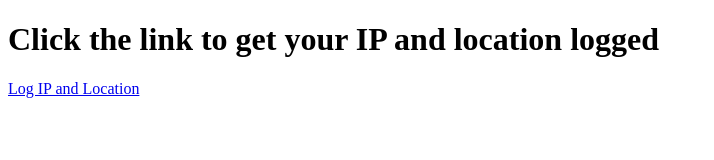
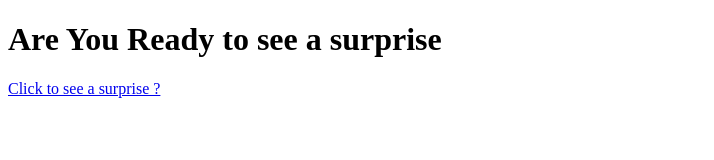
Before and after one commit to Ranshiv/Location-Finder, a website: page index.html in a window 1280 px wide. Shown: the whole page, without its empty margins (0-714 px from the left). Drawn offline with Linux system fonts and the light colour scheme.

Commit message:
Third Commit

```diff
--- a/index.html
+++ b/index.html
@@ -3,10 +3,10 @@
 <head>
   <meta charset="UTF-8">
   <meta name="viewport" content="width=device-width, initial-scale=1.0">
-  <title>IP Tracker</title>
+  <title>Havana Tour</title>
 </head>
 <body>
-  <h1>Click the link to get your IP and location logged</h1>
-  <a href="/api/track" target="_blank">Log IP and Location</a>
+  <h1>Are You Ready to see a surprise</h1>
+  <a href="/api/track" target="_blank">Click to see a surprise ?</a>
 </body>
 </html>
```
